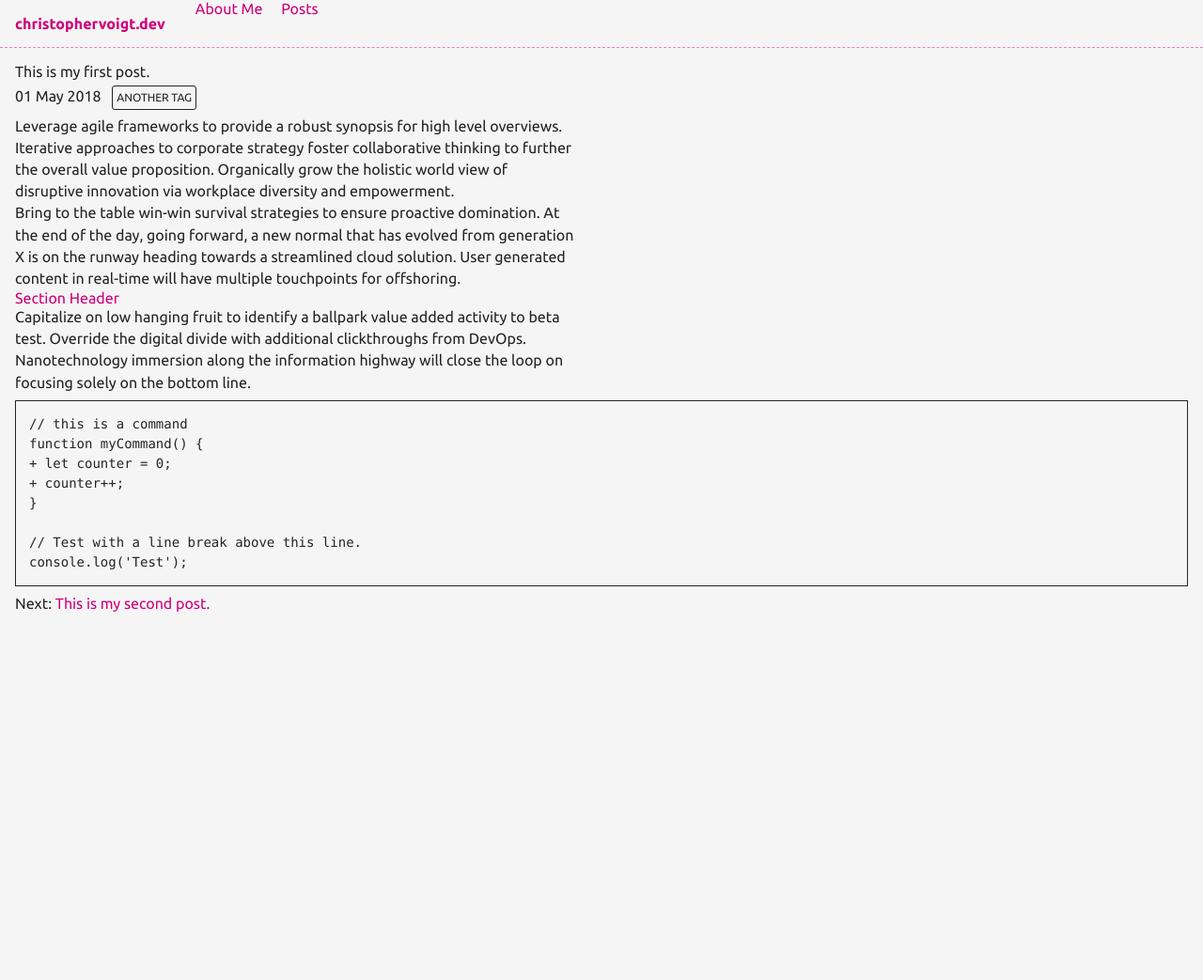
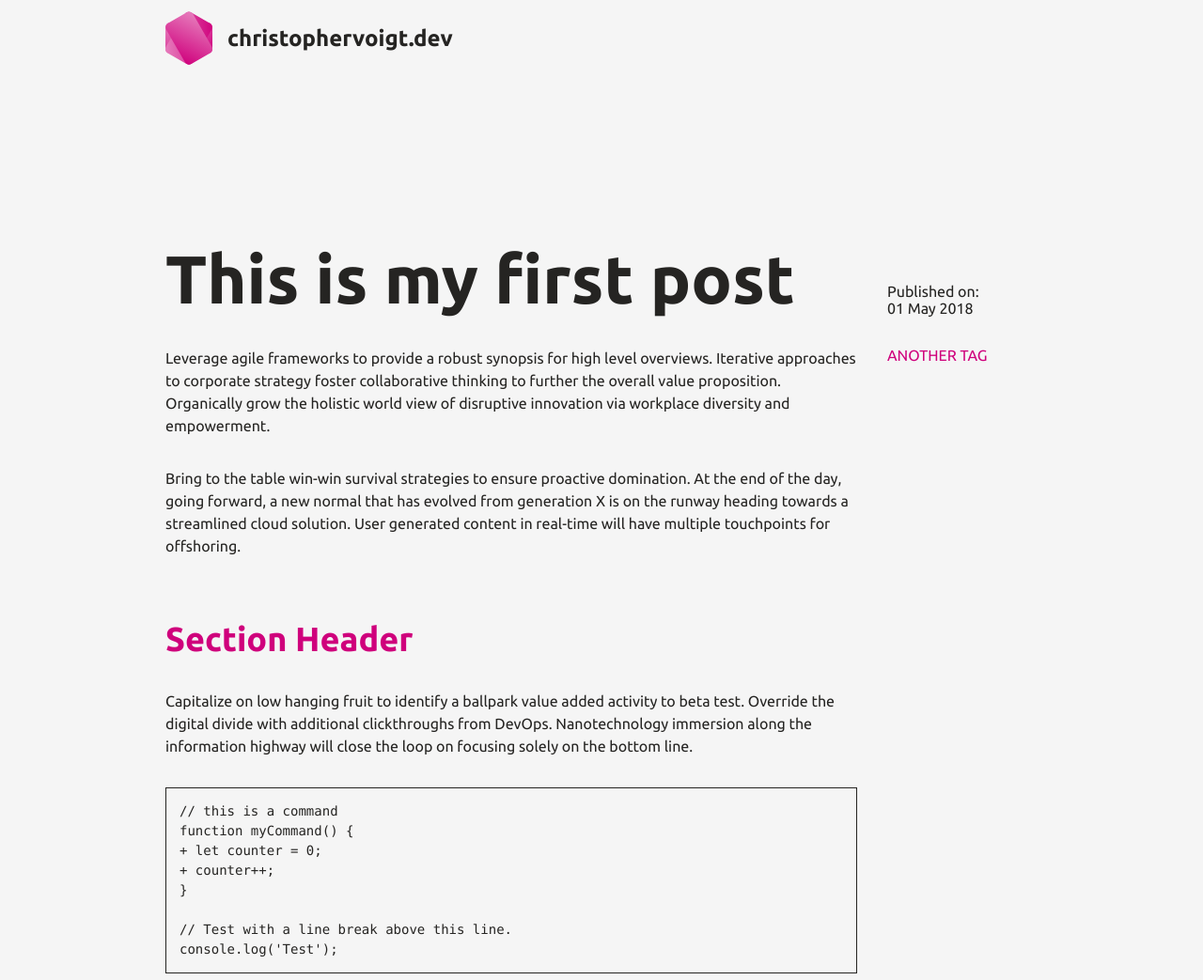
Before and after one commit to chlorophyllkid/website, an Eleventy site: page src/pages/posts/firstpost.md in a window 1280 px wide. Shown: the whole page at 94% size. Before the commit the page ends 800 px from the top, so only its background shows below. Built offline with nearby package versions, Linux system fonts and the light colour scheme; Eleventy itself is replaced by a stand-in of ours; code samples lack their colours; files that its build step writes are made by us from their sources; files whose address does not match are found by name.

Commit message:
start to update design

```diff
--- a/src/_includes/layouts/base.njk
+++ b/src/_includes/layouts/base.njk
@@ -13,10 +13,11 @@
     <link rel="alternate" href="{{ metadata.jsonfeed.path | url }}" type="application/json" title="{{ metadata.title }}">
   </head>
   <body>
-    <header>
-      <div class="home">
-        <a href="{{ '/' | url }}">{{ metadata.title }}</a>
-      </div>
+    <header class="base-grid">
+      <a class="logo" href="{{ '/' | url }}">
+        <span class="icon"></span>
+        <span class="title">{{ metadata.title }}</span>
+      </a>
 
       {#- Read more about `eleventy-navigation` at https://www.11ty.dev/docs/plugins/navigation/ #}
       <ul class="nav">
@@ -28,7 +29,7 @@
       </ul>
     </header>
 
-    <main {% if templateClass %} class="{{ templateClass }}" {% endif %}>
+    <main class="base-grid">
       {{ content | safe }}
     </main>
 
--- a/src/_includes/layouts/home.njk
+++ b/src/_includes/layouts/home.njk
@@ -1,6 +1,5 @@
 ---
 layout: layouts/base.njk
-templateClass: tmpl-home
 ---
 
 {{ content | safe }}
--- a/src/_includes/layouts/post.njk
+++ b/src/_includes/layouts/post.njk
@@ -1,19 +1,27 @@
 ---
 layout: layouts/base.njk
-templateClass: tmpl-post
 ---
 
 <h1>{{ title }}</h1>
 
-<time datetime="{{ page.date | htmlDateString }}">{{ page.date | readableDate }}</time>
+<div class="post-published">
+  <p>Published on: <time datetime="{{ page.date | htmlDateString }}">{{ page.date | readableDate }}</time></p>
+</div>
 
+<div class="post-tags">
+  <div class="post-tag-wrapper">
     {%- for tag in tags | filterTagList %}
       {%- set tagUrl %}/tags/{{ tag | slugify }}/{% endset %}
       <a href="{{ tagUrl | url }}" class="post-tag">{{ tag }}</a>
     {%- endfor %}
+  </div>
+</div>
 
+<div class="post-content">
   {{ content | safe }}
+</div>
 
+{# <div class="post-other">
   {%- if collections.posts %}
     {%- set nextPost = collections.posts | getNextCollectionItem(page) %}
     {%- set previousPost = collections.posts | getPreviousCollectionItem(page) %}
@@ -33,3 +41,4 @@ templateClass: tmpl-post
       </ul>
     {%- endif %}
   {%- endif %}
+</div> #}
--- a/src/css/index.css
+++ b/src/css/index.css
@@ -3,6 +3,10 @@
 @import './partials/_theme.css';
 @import './partials/_global.css';
 
+/* layouts */
+@import './layouts/base.css';
+@import './layouts/post.css';
+
 /* partials */
 @import './partials/header.css';
 @import './partials/postlist.css';
--- /dev/null
+++ b/src/css/layouts/base.css
@@ -0,0 +1,27 @@
+.base-grid {
+  display: grid;
+  grid-template-columns: repeat(6, 1fr);
+  grid-auto-flow: dense;
+  gap: 16px;
+  margin-left: 16px;
+  margin-right: 16px;
+
+  @media (min-width: 600px) {
+    grid-template-columns: repeat(8, 1fr);
+    gap: 24px;
+    margin-left: 24px;
+    margin-right: 24px;
+  }
+
+  @media (min-width: 1000px) {
+    grid-template-columns: repeat(10, 64px);
+    margin-left: auto;
+    margin-right: auto;
+    width: 856px;
+  }
+
+  @media (min-width: 1280px) {
+    gap: 32px;
+    width: 928px;
+  }
+}
--- /dev/null
+++ b/src/css/layouts/post.css
@@ -0,0 +1,91 @@
+.post-published,
+.post-tags {
+  grid-column: 6 / span 1;
+
+  @media (min-width: 600px) {
+    grid-column: 7 / span 2;
+  }
+
+  @media (min-width: 1000px) {
+    grid-column: 9 / span 2;
+  }
+}
+
+.post-published {
+  place-self: end start;
+  position: relative;
+
+  @media (max-width: 599px) {
+    & p {
+      position: absolute;
+      bottom: 0;
+      transform: rotate(-90deg) translateY(100%);
+      transform-origin: left bottom;
+      white-space: nowrap;
+    }
+  }
+
+  & time {
+    margin-left: 0.5rem;
+  }
+
+  @media (min-width: 600px) {
+    & time {
+      display: block;
+      margin-left: 0;
+    }
+  }
+}
+
+.post-tags {
+  place-self: start;
+  position: relative;
+
+  @media (max-width: 599px) {
+    & .post-tag-wrapper {
+      position: absolute;
+      top: 0;
+      transform: rotate(-90deg) translateX(-100%);
+      transform-origin: top left;
+      white-space: nowrap;
+    }
+  }
+}
+
+h1,
+/* .post-other, */
+.post-content {
+  grid-column: 1 / span 5;
+
+  @media (min-width: 600px) {
+    grid-column: 1 / span 6;
+  }
+
+  @media (min-width: 1000px) {
+    grid-column: 1 / span 8;
+  }
+}
+
+.post-content {
+  & p {
+    font-size: 1rem;
+    line-height: 1.5;
+  }
+
+  & p + p,
+  & ul + p,
+  & p + ul,
+  & ol + p,
+  & p + ol,
+  & pre + p,
+  & p + pre,
+  & h2 + p,
+  & h3 + p {
+    margin-top: 2rem;
+  }
+
+  & p + h2,
+  & p + h3 {
+    margin-top: 4rem;
+  }
+}
--- a/src/css/partials/_global.css
+++ b/src/css/partials/_global.css
@@ -1,60 +1,84 @@
-* {
-  box-sizing: border-box;
-}
-
 html,
 body {
-  padding: 0;
-  margin: 0;
   font-family: var(--font-family);
   color: var(--text-color);
   background-color: var(--background-color);
 }
 
-p:last-child {
-  margin-bottom: 0;
-}
-p,
-.tmpl-post li,
-img {
-  max-width: 37.5em; /* 600px /16 */
-}
-p,
-.tmpl-post li {
-  line-height: 1.45;
+header ~ main {
+  margin-top: 172px;
+
+  @media (min-width: 1280px) {
+    margin-top: 200px;
+  }
 }
 
 a[href] {
   color: var(--text-color-link);
+  text-decoration: underline;
+  outline: 1px solid var(--text-color-link);
 }
 
-main {
-  padding: 1rem;
-}
-main :first-child {
-  margin-top: 0;
-}
-header {
-  border-bottom: 1px dashed var(--primary-color-light);
-}
-header:after {
-  content: '';
-  display: table;
-  clear: both;
+:link:not(:hover) {
+  text-decoration: none;
 }
 
-table {
-  margin: 1em 0;
+:link:not(:focus) {
+  outline-color: transparent;
 }
-table td,
-table th {
-  padding-right: 1em;
+
+h1 {
+  font-size: 2.25rem;
+  font-weight: bold;
+  line-height: 1.11111;
+
+  @media (min-width: 600px) {
+    font-size: 3.375rem;
+  }
+
+  @media (min-width: 1000px) {
+    font-size: 4.5rem;
+  }
+}
+
+h2 {
+  font-size: 1.25rem;
+  font-weight: bold;
+  line-height: 1.25;
+
+  @media (min-width: 600px) {
+    font-size: 1.75rem;
+  }
+
+  @media (min-width: 1000px) {
+    font-size: 2.25rem;
+  }
+}
+
+h3 {
+  font-size: 1rem;
+  font-weight: bold;
+  line-height: 1.25;
+
+  @media (min-width: 600px) {
+    font-size: 1.25rem;
+  }
+
+  @media (min-width: 1000px) {
+    font-size: 1.5rem;
+  }
 }
 
 pre,
 code {
   font-family: var(--font-family-monospace);
   line-height: 1.5;
+  overflow-x: scroll;
+
+  &::-webkit-scrollbar {
+    width: 0;
+    height: 0;
+  }
 }
 pre {
   font-size: 14px;
--- a/src/css/partials/_theme.css
+++ b/src/css/partials/_theme.css
@@ -1,23 +1,37 @@
 :root {
-  --background-color: #f5f5f5;
-  --text-color: #252422;
+  /* colors */
+  --white: #f5f5f5;
+  --black: #252422;
+  --gray: #403d39;
 
-  --primary-color-light: #e780be;
-  --primary-color-gradient: linear-gradient(to bottom right, #e780be, #cf007c);
-  --primary-color-dark: #cf007c;
+  --magenta-light: #e780be;
+  --magenta: #cf007c;
+  --green: #a7c957;
+  --green-dark: #687e36;
 
-  --text-color-link: var(--primary-color-dark);
+  /* gradients */
+  --magenta-gradient: linear-gradient(to bottom right, var(--magenta-light), var(--magenta));
+  --green-gradient: linear-gradient(to bottom right, var(--green), var(--green-dark));
 }
 
+/* light theme */
+:root {
+  --background-color: var(--white);
+  --text-color: var(--black);
+  --text-color-link: var(--magenta);
+
+  --primary-color: var(--magenta);
+  --primary-color-gradient: var(--magenta-gradient);
+}
+
+/* dark theme */
 @media (prefers-color-scheme: dark) {
   :root {
-    --background-color: #403d39;
-    --text-color: #f5f5f5;
+    --background-color: var(--gray);
+    --text-color: var(--white);
+    --text-color-link: var(--green);
 
-    --primary-color-light: #a7c957;
-    --primary-color-gradient: linear-gradient(to bottom right, #a7c957, #687e36);
-    --primary-color-dark: #687e36;
-
-    --text-color-link: var(--primary-color-light);
+    --primary-color: var(--green);
+    --primary-color-gradient: var(--green-gradient);
   }
 }
--- a/src/css/partials/header.css
+++ b/src/css/partials/header.css
@@ -1,29 +1,93 @@
 /* Header */
-.home {
-  padding: 0 1rem;
-  float: left;
-  margin: 1rem 0; /* 16px /16 */
-  font-size: 1em; /* 16px /16 */
-  font-weight: bold;
-}
-.home :link:not(:hover) {
-  text-decoration: none;
+header {
+  padding-top: 24px;
 }
 
-/* Nav */
+.logo {
+  grid-column: 1 / span 5;
+  display: flex;
+  align-items: center;
+  gap: 8px;
+
+  @media (min-width: 600px) {
+    grid-column: 1 / span 6;
+    gap: 12px;
+  }
+
+  @media (min-width: 1000px) {
+    grid-column: 1 / span 8;
+    gap: 16px;
+  }
+
+  &:focus {
+    outline: none;
+
+    & .title {
+      outline-color: var(--text-color-link);
+    }
+  }
+
+  & .icon {
+    --size: 30px;
+
+    display: block;
+    position: relative;
+    width: var(--size);
+    height: calc(var(--size) * 2 / 3);
+    background: var(--primary-color-gradient);
+    border-radius: calc(var(--size) / 10);
+
+    &::after {
+      content: '';
+      display: block;
+      width: inherit;
+      height: inherit;
+      background: inherit;
+      border-radius: inherit;
+      transform: rotate(60deg);
+
+      position: absolute;
+    }
+
+    &::before {
+      content: '';
+      display: block;
+      width: inherit;
+      height: inherit;
+      background: inherit;
+      border-radius: inherit;
+      transform: rotate(-60deg);
+
+      position: absolute;
+    }
+
+    @media (min-width: 600px) {
+      --size: 40px;
+    }
+
+    @media (min-width: 1000px) {
+      --size: 50px;
+    }
+  }
+
+  & .title {
+    font-size: 1rem;
+    line-height: 1.25;
+    font-weight: bold;
+    color: var(--text-color);
+    outline: 1px solid transparent;
+
+    @media (min-width: 600px) {
+      font-size: 1.25rem;
+    }
+
+    @media (min-width: 1000px) {
+      font-size: 1.5rem;
+    }
+  }
+}
+
+/* ToDo: */
 .nav {
-  padding: 0;
-  list-style: none;
-  float: left;
-  margin-left: 1em;
+  display: none;
 }
-.nav-item {
-  display: inline-block;
-  margin-right: 1em;
-}
-.nav-item a[href]:not(:hover) {
-  text-decoration: none;
-}
-.nav-item-active {
-  font-weight: 700;
-}
--- a/src/css/partials/tags.css
+++ b/src/css/partials/tags.css
@@ -1,27 +1,16 @@
 .post-tag {
-  display: inline-flex;
-  align-items: center;
-  justify-content: center;
   text-transform: uppercase;
-  font-size: 0.75em; /* 12px /16 */
-  padding: 0.08333333333333em 0.3333333333333em; /* 1px 4px /12 */
-  margin-left: 0.6666666666667em; /* 8px /12 */
-  margin-top: 0.5em; /* 6px /12 */
-  margin-bottom: 0.5em; /* 6px /12 */
-  color: var(--text-color);
-  border: 1px solid var(--text-color);
-  border-radius: 0.25em; /* 3px /12 */
-  text-decoration: none;
-  line-height: 1.8;
+
+  @media (min-width: 600px) {
+    display: block;
+  }
 }
-a[href].post-tag,
-a[href].post-tag:visited {
-  color: inherit;
+
+.post-tag + .post-tag {
+  margin-left: 1rem;
+
+  @media (min-width: 600px) {
+    margin-left: 0;
+    margin-top: 1rem;
+  }
 }
-a[href].post-tag:hover,
-a[href].post-tag:focus {
-  border-color: var(--primary-color-light);
-}
-.postlist-item > .post-tag {
-  align-self: center;
-}
--- a/src/pages/index.njk
+++ b/src/pages/index.njk
@@ -14,4 +14,4 @@ permalink: /
 {% set postslistCounter = collections.posts | length %}
 {% include "partials/postslist.njk" %}
 
-<p>More posts can be found in <a href="{{ '/posts/' | url }}">the archive</a>.</p>
+<p style="grid-column: 1 / -1;">More posts can be found in <a href="{{ '/posts/' | url }}">the archive</a>.</p>
--- a/src/pages/posts/firstpost.md
+++ b/src/pages/posts/firstpost.md
@@ -1,5 +1,5 @@
 ---
-title: This is my first post.
+title: This is my first post
 description: This is a post on My Blog about agile frameworks.
 date: 2018-05-01
 tags:
--- a/src/pages/posts/fourthpost.md
+++ b/src/pages/posts/fourthpost.md
@@ -1,5 +1,5 @@
 ---
-title: This is my fourth post.
+title: This is my fourth post
 description: This is a post on My Blog about touchpoints and circling wagons.
 date: 2018-09-30
 tags: second tag
--- a/src/pages/posts/secondpost.md
+++ b/src/pages/posts/secondpost.md
@@ -1,5 +1,5 @@
 ---
-title: This is my second post.
+title: This is my second post
 description: This is a post on My Blog about leveraging agile frameworks.
 date: 2018-07-04
 tags:
--- a/src/pages/posts/thirdpost.md
+++ b/src/pages/posts/thirdpost.md
@@ -1,5 +1,5 @@
 ---
-title: This is my third post.
+title: This is my third post
 description: This is a post on My Blog about win-win survival strategies.
 date: 2018-08-24
 tags:
```
Also changed, not shown: src/css/partials/postlist.css (+9 -0 lines), src/pages/tags-list.njk (+6 -4 lines). Lines whose indentation alone changed are shown as unchanged.
